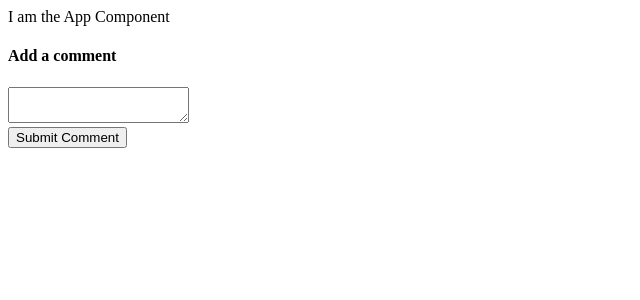
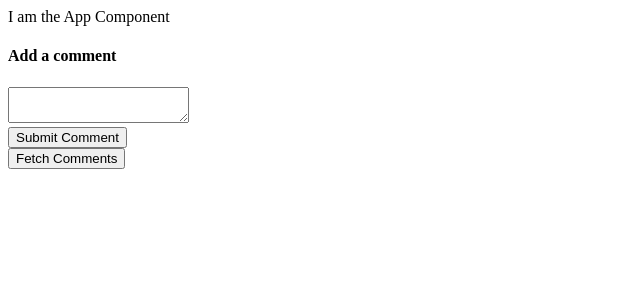
Before and after one commit to akexinad/grider-react, a React (Create React App) app: page / in a window 1280 px wide. Shown: the top 300 px of the page, without its empty margins (0-640 px from the left). Built offline with nearby package versions, Linux system fonts and the light colour scheme.

Commit message:
56. Parsing Comment List

```diff
--- a/src/actions/index.ts
+++ b/src/actions/index.ts
@@ -9,12 +9,10 @@ export const saveComment = (comment: IComment): ISaveCommentAction => {
 };
 
 export const fetchComments = (): IFetchCommentsAction => {
-
     const response = axios.get("http://jsonplaceholder.typicode.com/comments");
 
     return {
         type: "FETCH_COMMENTS",
         payload: response
-    }
-
-}
+    };
+};
--- a/src/actions/types.ts
+++ b/src/actions/types.ts
@@ -12,7 +12,7 @@ export interface ISaveCommentAction {
 
 export interface IFetchCommentsAction {
     type: FETCH_COMMENTS;
-    payload: Promise<AxiosResponse<IComment[]>>
+    payload: any
 }
 
-export type ICommentActionTypes = ISaveCommentAction;
+export type ICommentActionTypes = ISaveCommentAction | IFetchCommentsAction;
--- a/src/components/CommentBox.tsx
+++ b/src/components/CommentBox.tsx
@@ -1,15 +1,16 @@
-import React, { FC, useState, ChangeEvent, FormEvent } from "react";
+import React, { FC, useState, ChangeEvent, FormEvent, Fragment } from "react";
 import { connect } from "react-redux";
 
-import { ISaveCommentAction, IComment } from "../actions/types";
+import { ISaveCommentAction, IComment, IFetchCommentsAction } from "../actions/types";
 
 import * as actions from "../actions";
 
 interface ICommentBoxProps {
     saveComment: (comment: IComment) => ISaveCommentAction;
+    fetchComments: () => IFetchCommentsAction;
 }
 
-const CommentBox: FC<ICommentBoxProps> = ({saveComment}) => {
+const CommentBox: FC<ICommentBoxProps> = ({ saveComment, fetchComments }) => {
     const [comment, setComment] = useState("");
 
     const _handleChange = (e: ChangeEvent<HTMLTextAreaElement>) =>
@@ -24,6 +25,7 @@ const CommentBox: FC<ICommentBoxProps> = ({saveComment}) => {
     };
 
     return (
+        <Fragment>
             <form onSubmit={_handleSubmit}>
                 <h4>Add a comment</h4>
                 <textarea value={comment} onChange={_handleChange}></textarea>
@@ -31,6 +33,8 @@ const CommentBox: FC<ICommentBoxProps> = ({saveComment}) => {
                     <button>Submit Comment</button>
                 </div>
             </form>
+            <button onClick={fetchComments}>Fetch Comments</button>
+        </Fragment>
     );
 };
 
--- a/src/reducers/comments.ts
+++ b/src/reducers/comments.ts
@@ -1,9 +1,14 @@
 import { IComment, ICommentActionTypes } from "../actions/types";
+import { AxiosResponse } from "axios";
 
 export default (state: Array<IComment> = [], action: ICommentActionTypes) => {
     switch (action.type) {
         case "SAVE_COMMENT":
             return [...state, action.payload];
+        case "FETCH_COMMENTS":
+            const comments = action.payload.data.map((comment: any) => comment.name);
+
+            return [...state, ...comments];
         default:
             return state;
     }
```
Lines whose indentation alone changed are shown as unchanged.
